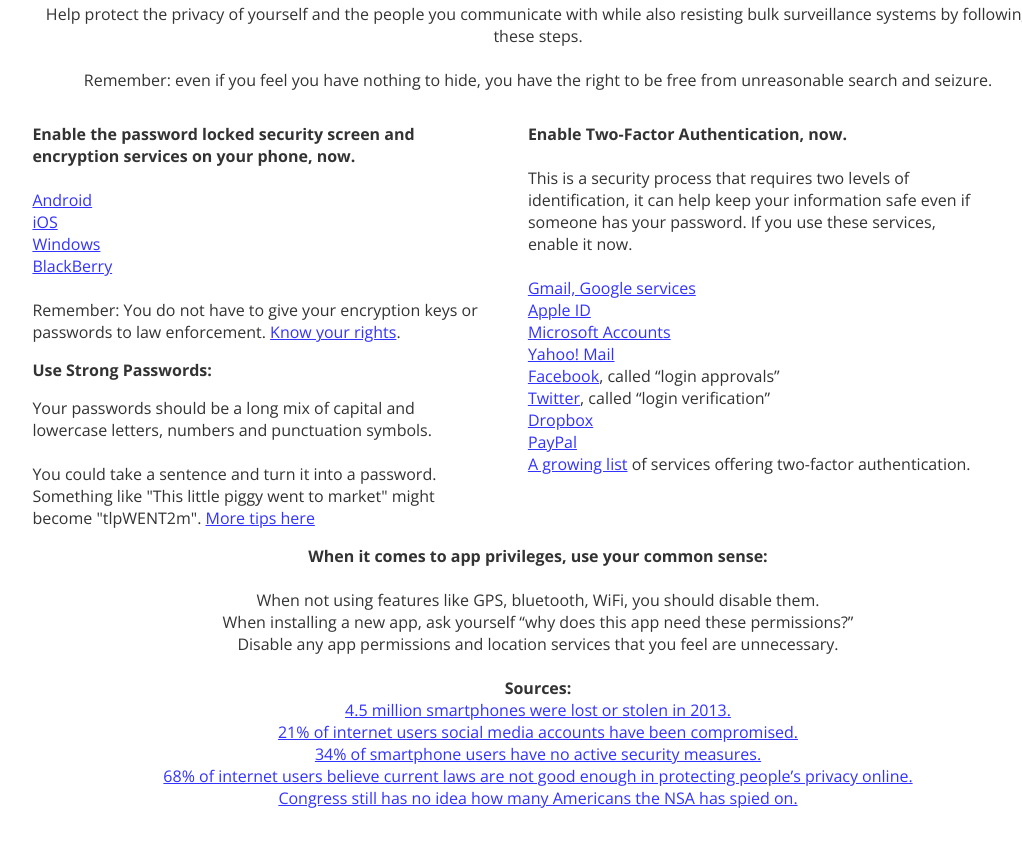
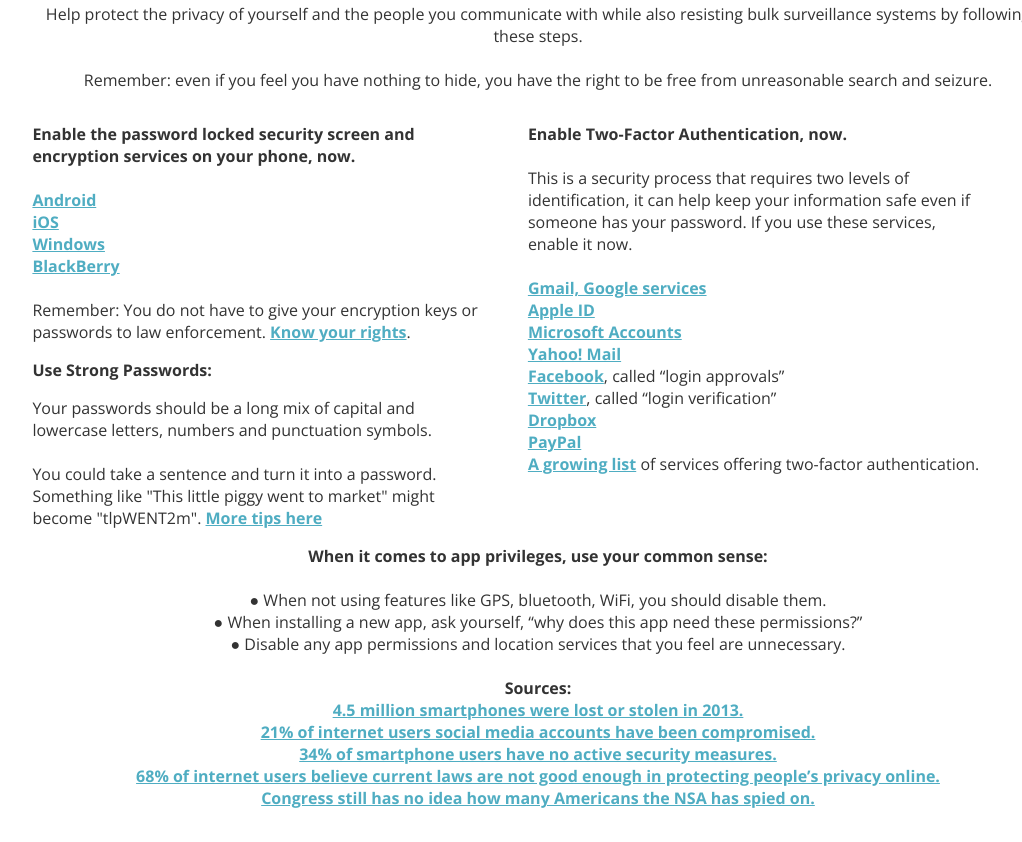
Before and after one commit to sterlingcrispin/privacymap, a plain HTML site: page index.html in a window 1280 px wide. Shown: the part 5027-5869 px from the top of the page, without its empty margins (102-1124 px from the left). Drawn offline with nearby package versions, Linux system fonts and the light colour scheme.

Commit message:
finishing touches on index file

```diff
--- a/index.html
+++ b/index.html
@@ -160,9 +160,9 @@
                 <div class="app">
                     <b>When it comes to app privileges, use your common sense:</b><br>
 										&nbsp;<br>
-										When not using features like GPS, bluetooth, WiFi, you should disable them.<br>
-										When installing a new app, ask yourself “why does this app need these permissions?”<br>
-										Disable any app permissions and location services that you feel are unnecessary.<br>
+										&#9679; When not using features like GPS, bluetooth, WiFi, you should disable them.<br>
+										&#9679; When installing a new app, ask yourself, “why does this app need these permissions?”<br>
+										&#9679; Disable any app permissions and location services that you feel are unnecessary.<br>
 										&nbsp;<br>
                     <b>Sources:</b>
 					<br/>
--- a/style.css
+++ b/style.css
@@ -106,10 +106,16 @@
 	height:100vh;
 }
 
-.final a{
+.final a {
+	font-weight: bold;
 	text-decoration: underline;
-	color:blue;
+	color: #2499b3;
 }
+
+.final a:hover {
+	color: #81CFE0;
+}
+
 .phone,.twofactor{
 	text-align: left;
 	float:left;
@@ -120,11 +126,6 @@
 .app{
 	float:left;
 	width: 100%;
-}
-
-.app ul, li {
-	list-style: none;
-	margin-left: 0;
 }
 
 .downarrow {
```
